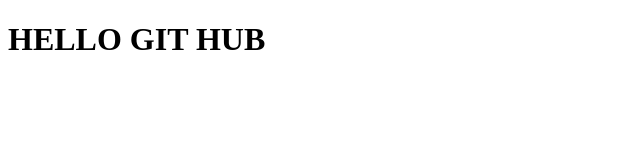
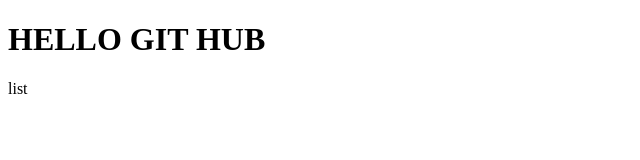
Before and after one commit to atsushi77/test, a plain HTML site: page index.html in a window 1280 px wide. Shown: the full height of the page, 0-640 px from the left. Drawn offline with Linux system fonts and the light colour scheme.

Commit message:
add list

```diff
--- a/index.html
+++ b/index.html
@@ -7,5 +7,7 @@
   </head>
   <body>
     <h1>HELLO GIT HUB</h1>
+
+    <nav>list</nav>
   </body>
 </html>
```
